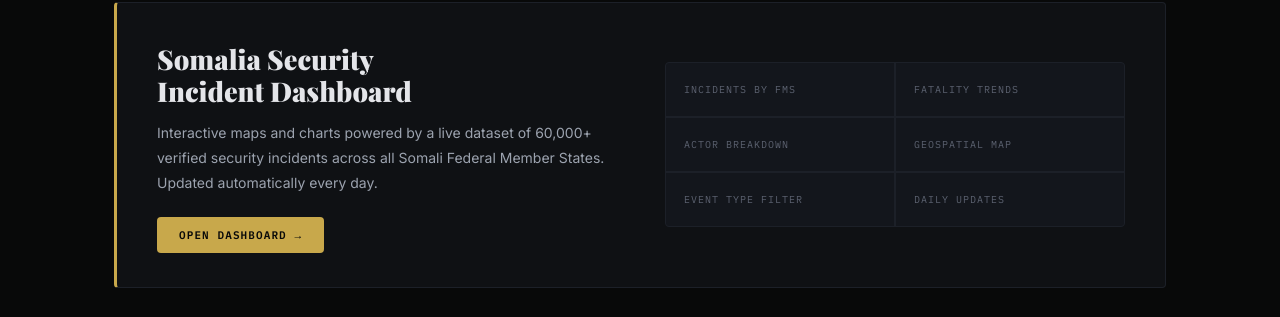
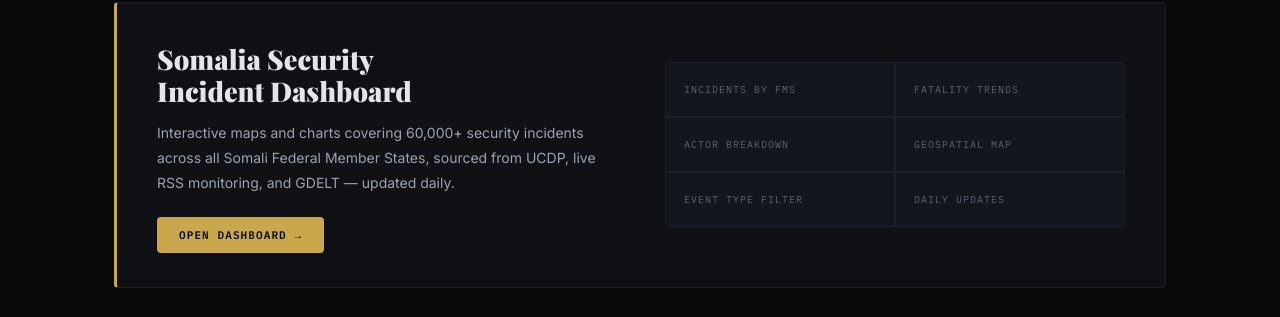
Before and after one commit to abdigh26/abdigh26.github.io, a Jekyll site: the page built from index.html, in a window 1280 px wide and 900 px high, scrolled down 1691 px. Shown: the part 176-493 px from the top of the window. Built offline with Jekyll 4.4.1, drawn with Linux system fonts in a browser that asks for light colours; some web fonts are replaced.

Commit message:
Update index.html

```diff
--- a/index.html
+++ b/index.html
@@ -89,7 +89,7 @@ title: Home
   <div class="dashboard-promo">
     <div class="dashboard-promo-text">
       <h2>Somalia Security<br>Incident Dashboard</h2>
-      <p>Interactive maps and charts powered by a live dataset of 60,000+ verified security incidents across all Somali Federal Member States. Updated automatically every day.</p>
+      <p>Interactive maps and charts covering 60,000+ security incidents across all Somali Federal Member States, sourced from UCDP, live RSS monitoring, and GDELT — updated daily.</p>
       <a href="/dashboard.html" class="btn-primary">Open Dashboard →</a>
     </div>
     <div class="dashboard-promo-stats">
```
